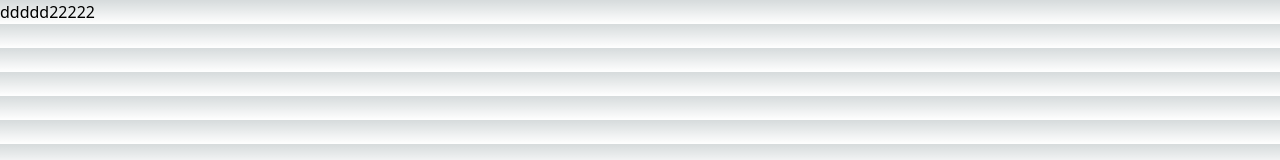
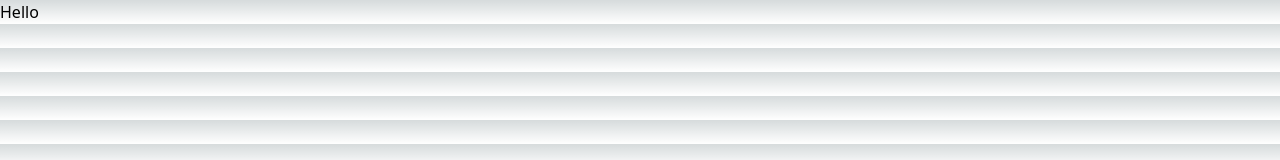
Before and after one commit to gsricco/KustoSocialNet, a Next.js app: page / in a window 1280 px wide. Shown: the top 160 px of the page. Built offline with nearby package versions, Linux system fonts and the light colour scheme.

Commit message:
testing  branch testing

```diff
--- a/pages/index.tsx
+++ b/pages/index.tsx
@@ -1,9 +1,5 @@
-import {Inter} from 'next/font/google'
-
-const inter = Inter({ subsets: ['latin'] })
-
 export default function Home() {
   return (
-   <div>ddddd22222</div>
+   <div>Hello</div>
   )
 }
```
